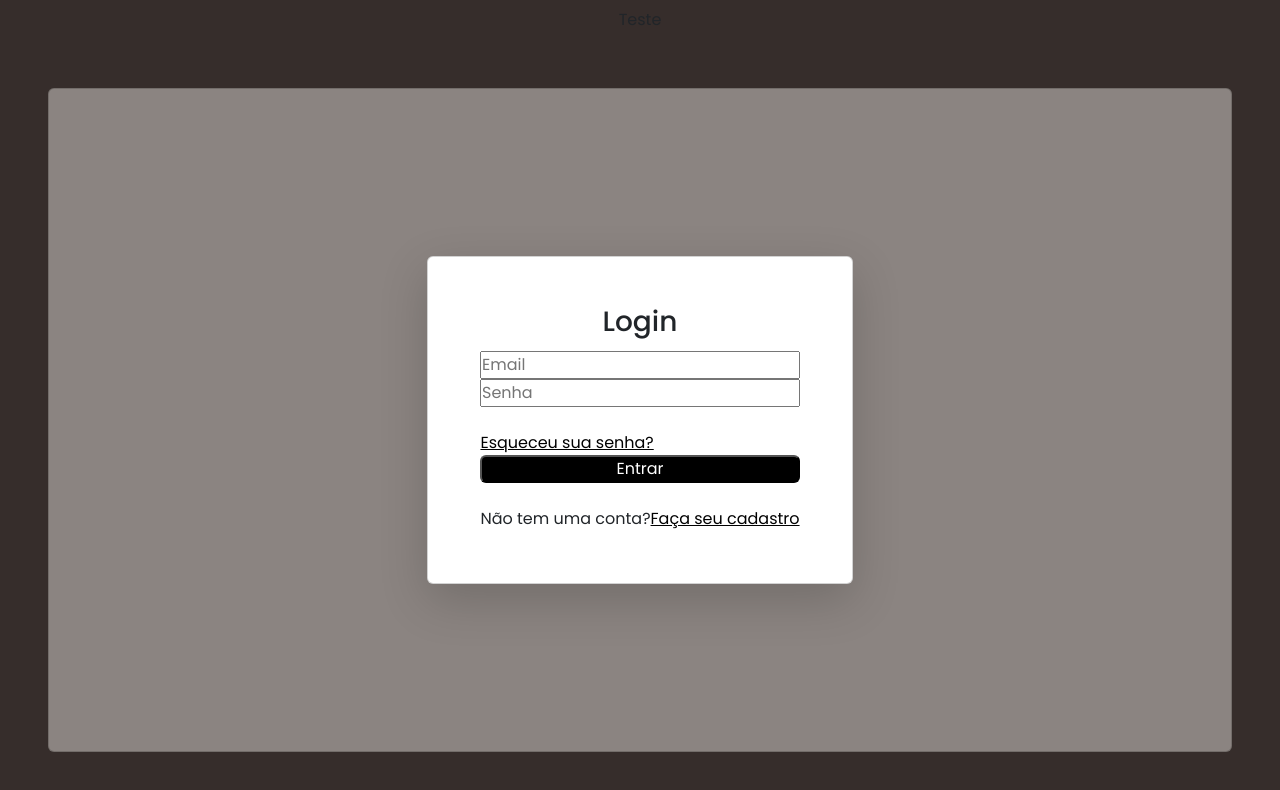
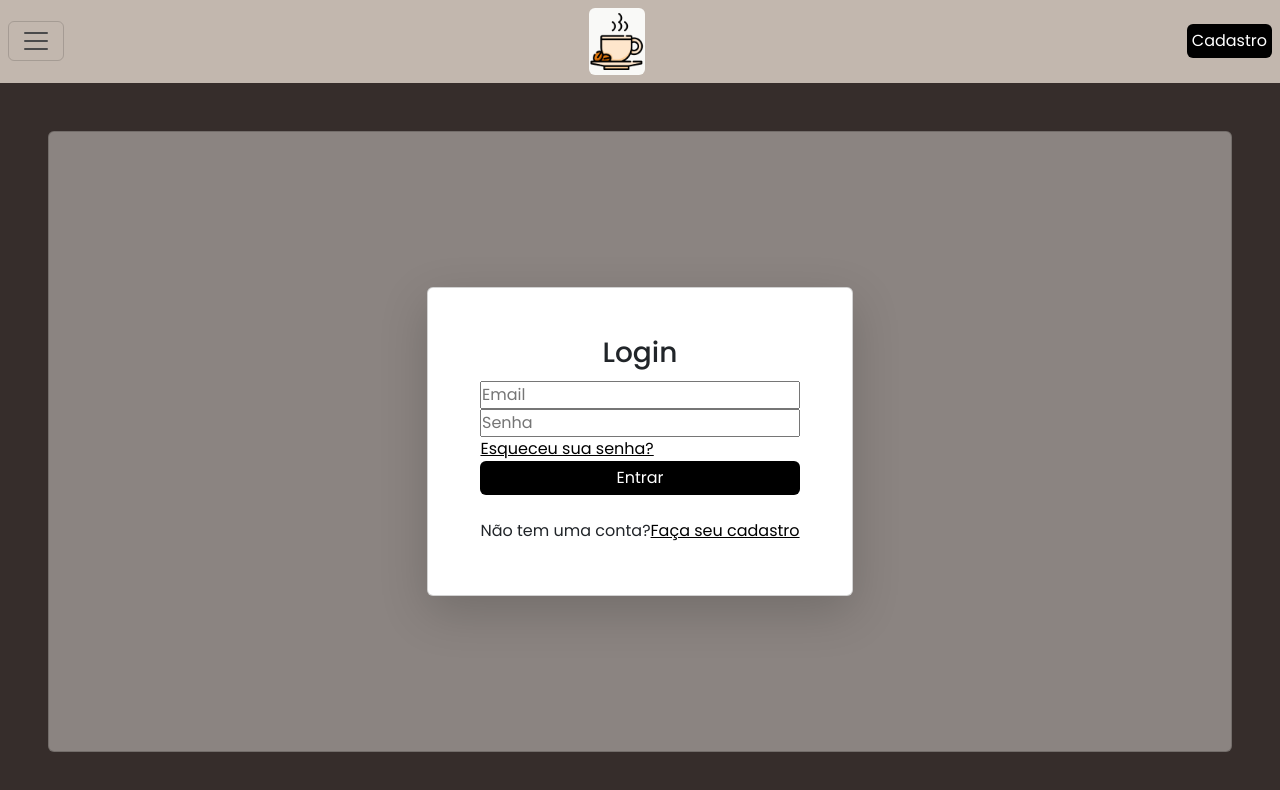
Before and after one commit to Facoffee-SI/facoffee-frontend, a React (Vite) app: page / in a window 1280 px wide. Shown: the top 790 px of the page. Built offline with nearby package versions, Linux system fonts and the light colour scheme.

Commit message:
feat: navbar quase pronta

```diff
--- a/index.html
+++ b/index.html
@@ -17,5 +17,9 @@
   <div class="app-root" id="root"></div>
   <script type="module" src="/src/main.tsx"></script>
 </body>
+<script src="https://cdn.jsdelivr.net/npm/@popperjs/core@2.11.6/dist/umd/popper.min.js"
+  integrity="sha384-oBqDVmMz9ATKxIep9tiCxS/Z9fNfEXiDAYTujMAeBAsjFuCZSmKbSSUnQlmh/jp3" crossorigin="anonymous"></script>
+<script src="https://cdn.jsdelivr.net/npm/bootstrap@5.3.1/dist/js/bootstrap.bundle.min.js"
+  integrity="sha384-HwwvtgBNo3bZJJLYd8oVXjrBZt8cqVSpeBNS5n7C8IVInixGAoxmnlMuBnhbgrkm" crossorigin="anonymous"></script>
 
 </html>
--- a/src/components/common/Navigation.tsx
+++ b/src/components/common/Navigation.tsx
@@ -1,7 +1,51 @@
+import { Link } from 'react-router-dom';
+import { SIGNIN, SIGNUP } from '../../constants/routes';
+
 const Navigation = () => {
-  return <nav className="navbar">
-    Teste
-  </nav>;
+  return (
+    <nav
+      className="navbar p-2 d-flex w-100"
+      style={{ backgroundColor: 'var(--clr-quaternary)' }}
+    >
+      <div className="container-fluid g-0">
+        <button
+          className="navbar-toggler"
+          type="button"
+          data-bs-toggle="collapse"
+          data-bs-target="#navbarNavAltMarkup"
+          aria-controls="navbarNavAltMarkup"
+          aria-expanded="false"
+          aria-label="Toggle navigation"
+        >
+          <span className="navbar-toggler-icon"></span>
+        </button>
+        <div className="collapse navbar-collapse" id="navbarNavAltMarkup">
+          <ul className="navbar-nav">
+            <li className="nav-item">
+              <Link className="nav-link" to={SIGNIN}>
+                Teste
+              </Link>
+            </li>
+          </ul>
+        </div>
+        <a
+          className="navbar-brand rounded"
+          style={{ backgroundColor: 'var(--clr-quinary)' }}
+        >
+          <img
+            className="img-fluid"
+            src="/public/images/facoffee-logo.png"
+            alt="Facoffee logo"
+            width="56"
+            height="56"
+          />
+        </a>
+        <Link className="btn bg-black text-white rounded p-1" to={SIGNUP}>
+          Cadastro
+        </Link>
+      </div>
+    </nav>
+  );
 };
 
 export default Navigation;
--- a/src/routers/AppRouter.tsx
+++ b/src/routers/AppRouter.tsx
@@ -8,6 +8,7 @@ const AppRouter = () => (
    <Navigation />
     <Routes>
       <Route path={ROUTES.SIGNIN} element={<SignIn></SignIn>}></Route>
+      <Route path={ROUTES.SIGNUP} element={<SignIn></SignIn>}></Route>
       <Route path={ROUTES.FORGOT_PASSWORD} element={<SignIn></SignIn>}></Route>
     </Routes>
   </BrowserRouter>
--- a/src/views/auth/signin/index.tsx
+++ b/src/views/auth/signin/index.tsx
@@ -1,17 +1,15 @@
 import { Field, Form, Formik } from 'formik';
-import { Link } from 'react-router-dom';
+import { Link, useNavigate } from 'react-router-dom';
 import * as Yup from 'yup';
 import { FORGOT_PASSWORD, SIGNUP } from '../../../constants/routes';
 
 const onSubmitForm = () => {};
 
-const onClickLink = () => {
-  // if (true) {
-  //   e.preventDefault();
-  // }
-};
+const SignIn = () => {
+  const navigate = useNavigate();
 
-function SignIn() {
+  const onSignUp = () => navigate(SIGNUP);
+
   return (
     <main className="container-fluid d-flex flex-fill p-5">
       <div
@@ -34,8 +32,8 @@ function SignIn() {
             onSubmit={onSubmitForm}
           >
             {() => (
-              <Form className="d-flex flex-column align-items-center w-100 p-1">
-                <div>
+              <Form className="d-flex flex-fill flex-column align-items-center p-1">
+                <div className="d-flex flex-column flex-fill">
                   <Field
                     name="email"
                     type="email"
@@ -43,8 +41,6 @@ function SignIn() {
                     autoComplete="true"
                     placeholder="Email"
                   />
-                </div>
-                <div>
                   <Field
                     name="password"
                     type="password"
@@ -53,17 +49,16 @@ function SignIn() {
                     placeholder="Senha"
                   />
                 </div>
-                <br />
                 <div className="d-flex flex-column">
                   <Link
-                    onClick={onClickLink}
+                    onClick={onSignUp}
                     style={{ textDecoration: 'underline', color: 'black' }}
                     to={FORGOT_PASSWORD}
                   >
                     <span>Esqueceu sua senha?</span>
                   </Link>
                   <button
-                    className="button bg-black text-white rounded"
+                    className="btn bg-black text-white rounded p-1"
                     type="submit"
                   >
                     Entrar
@@ -72,7 +67,7 @@ function SignIn() {
                   <span>
                     Não tem uma conta?
                     <Link
-                      onClick={onClickLink}
+                      onClick={onSignUp}
                       style={{ textDecoration: 'underline', color: 'black' }}
                       to={SIGNUP}
                     >
@@ -87,6 +82,6 @@ function SignIn() {
       </div>
     </main>
   );
-}
+};
 
 export default SignIn;
```
Also changed, not shown: public/images/facoffee-logo.png (added).
